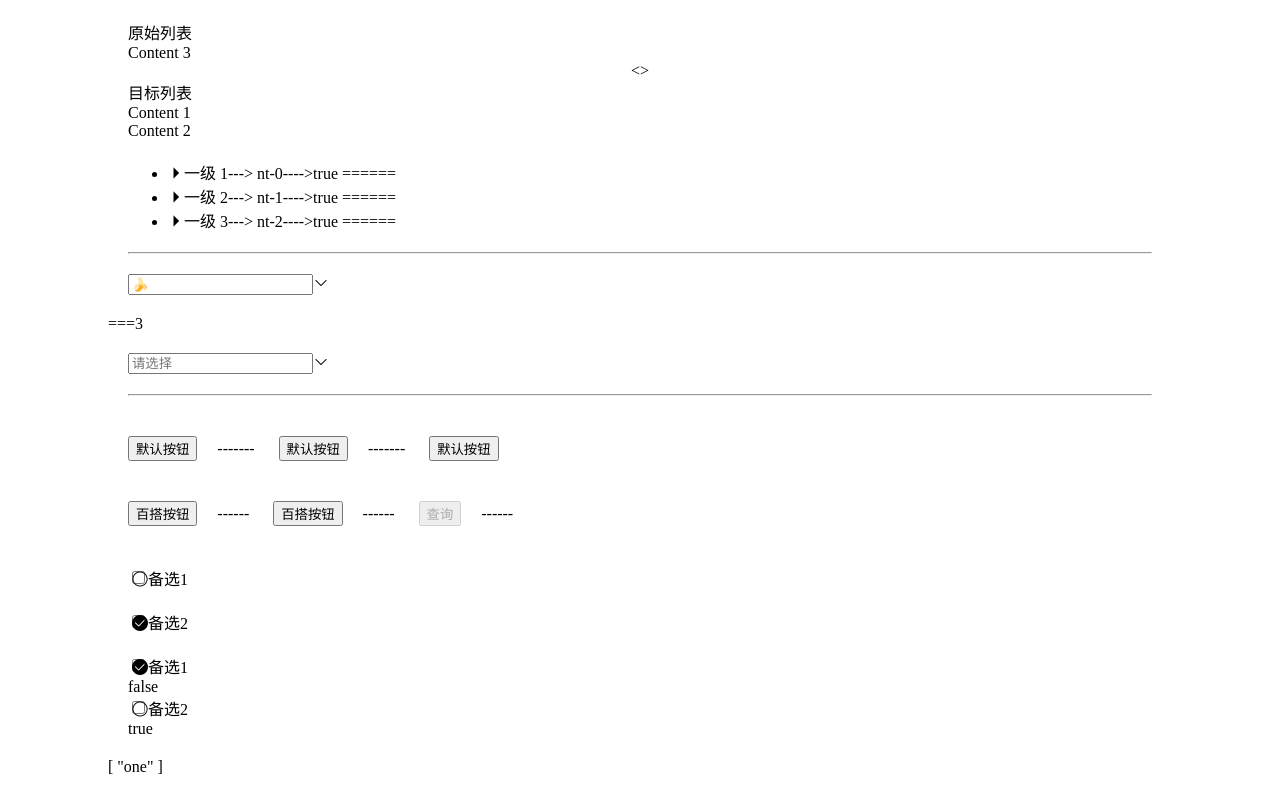
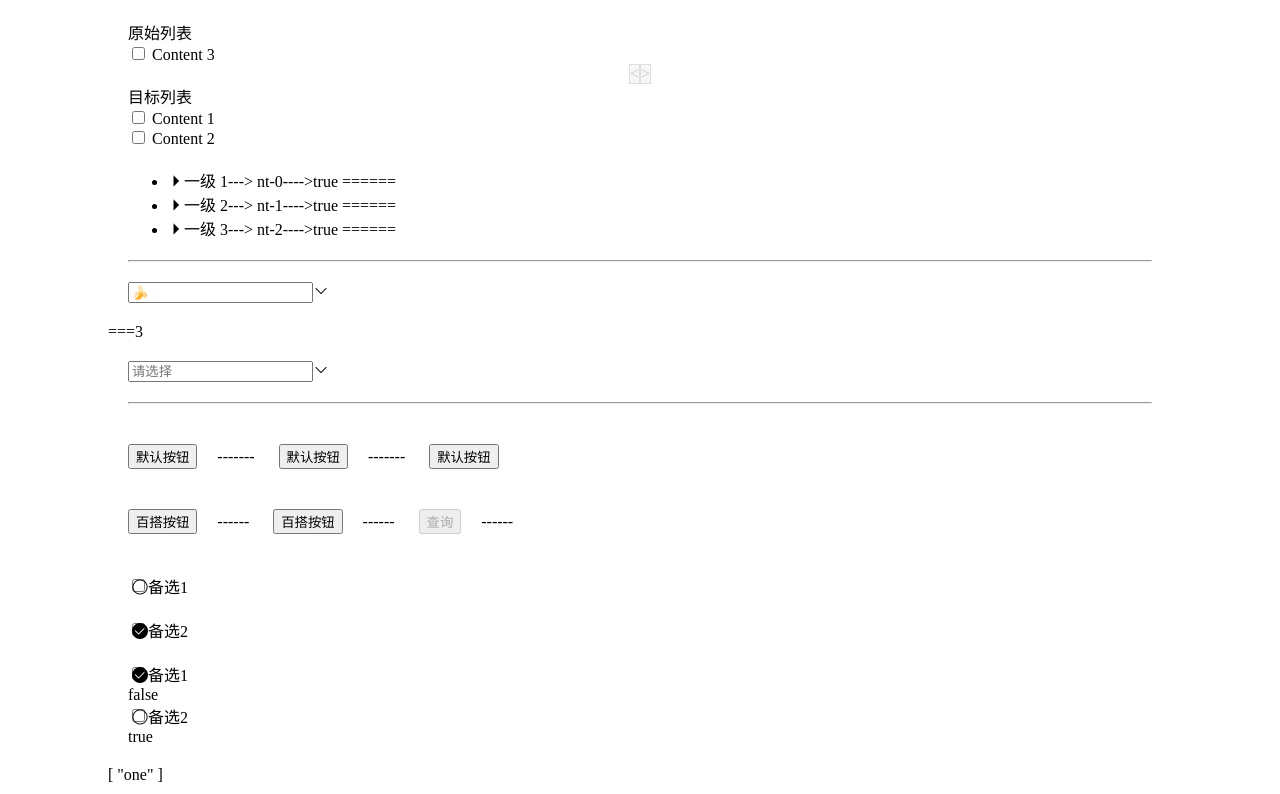
Before and after one commit to Z6T/nature-ui, a Vue app: page / in a window 1280 px wide. Shown: the top 794 px of the page. Built offline with nearby package versions, Linux system fonts and the light colour scheme.

Commit message:
feat:完善了transfer点击按钮和复选框时的disable状态

```diff
--- a/packages/nt-styles/src/transfer.css
+++ b/packages/nt-styles/src/transfer.css
@@ -1,6 +1,6 @@
 @b nt-transfer{
     display: flex;
-    width: 60%;
+    width: 50%;
     height: 220px;
     @e arrowList{
         width: 40px;
@@ -12,6 +12,7 @@
             font-size: 14px;
             background-color: var(--base_color);
             color:#fff;
+            cursor: pointer;
         }
     }
 }
@@ -35,6 +36,7 @@
         font-size:12px;
         @e item{
             line-height:20px;
+            cursor: pointer;
         }
     }
 }
@@ -43,3 +45,10 @@
     justify-content: center;
     align-items: center;
 }
+
+.arrowDisable{
+    color: #c5c8ce;
+    background-color: #f7f7f7;
+    border:1px solid  #dcdee2;
+    cursor: not-allowed;
+}
--- a/packages/transfer/frame.vue
+++ b/packages/transfer/frame.vue
@@ -2,11 +2,10 @@
     <div class="nt-transper__frame">
         <div class="nt-transper__frame__header">{{title}}</div>
         <div class="nt-transper__frame__body">
-            <div
-                class="nt-transper__frame__body__item"
-                v-for="item in frameData"
-                :key="item.key"
-            >{{item.label}}</div>
+            <div class="nt-transper__frame__body__item" v-for="item in frameData" :key="item.key">
+                <input type="checkbox" @click="collectChecked(item.key)" />
+                {{item.label}}
+            </div>
         </div>
     </div>
 </template>
@@ -14,10 +13,32 @@
 <script>
 export default {
     name: 'nt-transfer__frame',
+    data() {
+        return {
+            collections: []
+        }
+    },
     props: {
         frameData: Array,
-        title: String
-    }
+        title: String,
+        type: String // 是左侧列表还是右侧列表
+    },
+    methods: {
+        collectChecked(key) {
+            const cls = this.collections;
+            const isInclude = cls.includes(key);
+            if (!isInclude) {
+                cls.push(key);
+            } else {
+                cls.splice(cls.findIndex(item => item === key), 1)
+            }
+            let flag;
+            cls.length ? flag = true : flag = false;
+            this.type === 'dist' ? this.$parent.toleftDisable = flag : this.$parent.toRightDisable = flag
+
+
+        }
+    },
 }
 </script>
 
--- a/packages/transfer/index.vue
+++ b/packages/transfer/index.vue
@@ -1,11 +1,19 @@
 <template>
     <div class="nt-transfer">
-        <Frame title="原始列表" :frameData="srcList"></Frame>
+        <Frame title="原始列表" :frameData="srcList" type="src" ref="src"></Frame>
         <div class="nt-transfer__arrowList absoCenter">
-            <div class="nt-transfer__arrowList__leftArrow absoCenter">&lt;</div>
-            <div class="nt-transfer__arrowList__rightArrow absoCenter">&gt;</div>
+            <div
+                class="nt-transfer__arrowList__leftArrow absoCenter"
+                :class="!toleftDisable?'arrowDisable':''"
+                @click="toLeft"
+            >&lt;</div>
+            <div
+                class="nt-transfer__arrowList__rightArrow absoCenter"
+                :class="!toRightDisable?'arrowDisable':''"
+                @click="toRight"
+            >&gt;</div>
         </div>
-        <Frame title="目标列表" :frameData="distList"></Frame>
+        <Frame title="目标列表" :frameData="distList" type="dist" ref="dist"></Frame>
     </div>
 </template>
 
@@ -21,7 +29,9 @@ export default {
                 { "key": "2", "label": "Content 2", "disabled": true },
                 { "key": "3", "label": "Content 3", "disabled": false }
             ],
-            targetKeys: ["1", "2"]
+            targetKeys: ["1", "2"],
+            toleftDisable: false,
+            toRightDisable: false,
         }
     },
     props: {
@@ -31,13 +41,31 @@ export default {
         srcList() {
             return this.data.filter(item => !this.targetKeys.includes(item.key))
         },
-        distList() {
-            return this.data.filter(item => this.targetKeys.includes(item.key))
+        distList: {
+            get() {
+                return this.data.filter(item => this.targetKeys.includes(item.key))
+            }
+        }    },
+    components: {
+        Frame
+    },
+    methods: {
+        toLeft() {
+            const distCols = this.$refs.dist.collections;
+            for (let i = 0; i < distCols.length; i++) {
+                const item = distCols[i];
+                this.targetKeys.splice(this.targetKeys.indexOf(item), 1);
+            }
+            this.$refs.dist.collections.length = 0;
+            this.toleftDisable = false;
+        },
+        toRight() {
+            const srcCols = this.$refs.src.collections;
+            this.targetKeys.push(...srcCols);
+            this.$refs.src.collections = []
+            this.toRightDisable = false;
         }
     },
-    components: {
-        Frame
-    }
 }
 </script>
 
```
